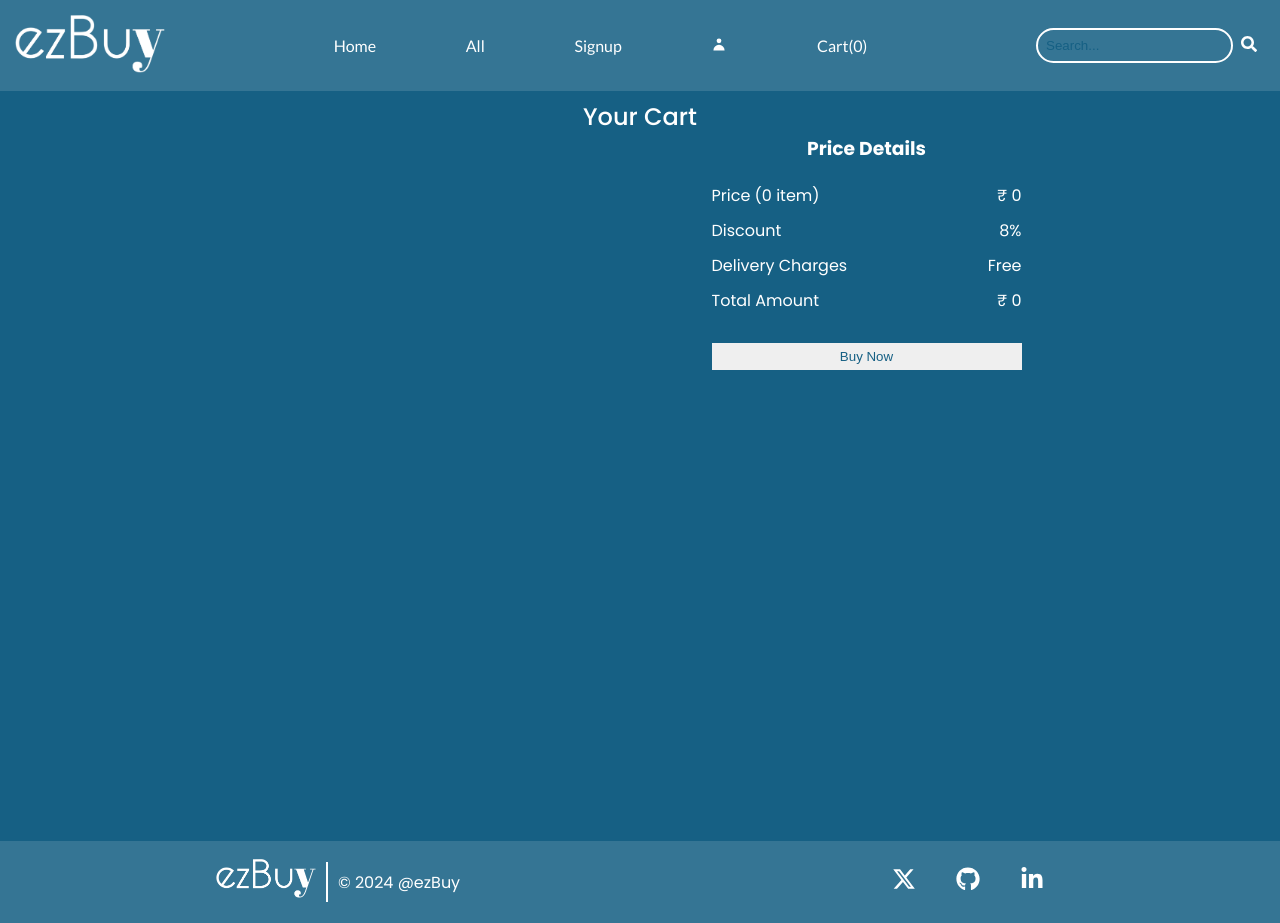
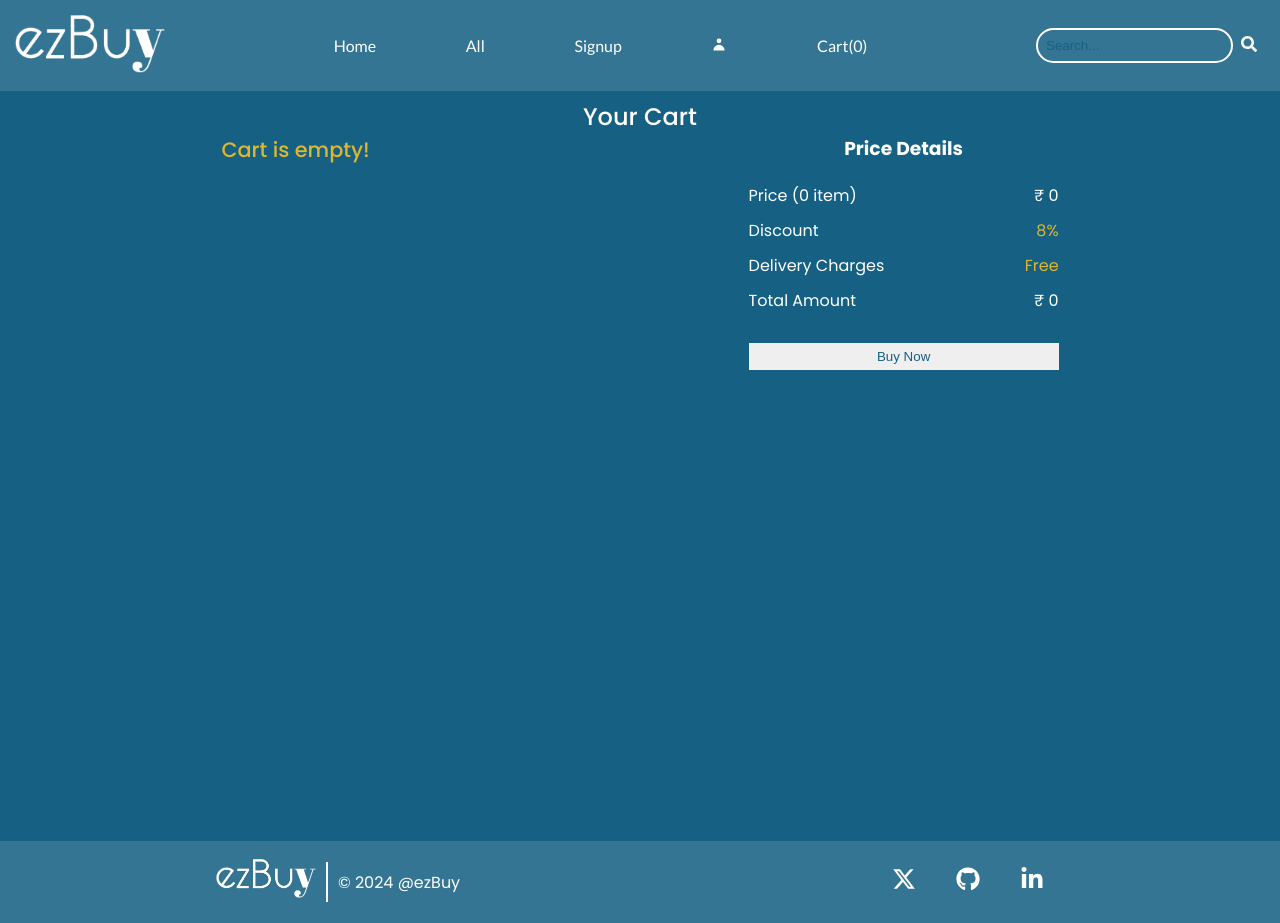
Before and after one commit to aruntutter/react-ecommerce-crud-app, a React (Vite) app: page /cart in a window 1280 px wide. Built offline with nearby package versions, Linux system fonts and the light colour scheme; no server answers; the database is empty.

Commit message:
cart functionality added

```diff
--- a/src/pages/cart/CartPage.css
+++ b/src/pages/cart/CartPage.css
@@ -45,22 +45,6 @@
   border-radius: 8px;
 }
 
-.cart-product-details div span {
-  margin-left: 10px;
-}
-
-.cart-product-details div span:nth-child(2) {
-  margin-left: 10px;
-  color: #ddb72d;
-  font-size: 0.9rem;
-}
-
-.cart-product-details div del {
-  margin-right: 10px;
-  color: #ccc;
-  font-size: 0.8rem;
-}
-
 .cart-action {
   width: 200px;
   display: flex;
@@ -89,6 +73,11 @@
   cursor: default;
 }
 
+.cart-empty {
+  font-size: 1.3rem;
+  color: #ddb72d;
+}
+
 /* price Details */
 .pricing {
   text-align: center;
@@ -110,6 +99,12 @@
   flex-direction: row;
   justify-content: space-between;
 }
+
+.discount p:nth-child(2),
+.delivery p:nth-child(2) {
+  color: #ddb72d;
+}
+
 
 .cart-buy-now-btn button {
   width: 310px;
--- a/src/pages/cart/CartPage.jsx
+++ b/src/pages/cart/CartPage.jsx
@@ -9,45 +9,6 @@ import {
 } from "../../redux/cartSlice";
 import toast from "react-hot-toast";
 import { useEffect } from "react";
-
-// const products = [
-//   {
-//     id: 1,
-//     name: "Nike Air Force 1 07 LV8",
-//     href: "#",
-//     price: "₹47,199",
-//     originalPrice: "₹48,900",
-//     discount: "5% Off",
-//     color: "Orange",
-//     size: "8 UK",
-//     imageSrc:
-//       "https://static.nike.com/a/images/c_limit,w_592,f_auto/t_product_v1/54a510de-a406-41b2-8d62-7f8c587c9a7e/air-force-1-07-lv8-shoes-9KwrSk.png",
-//   },
-//   {
-//     id: 2,
-//     name: "Nike Blazer Low 77 SE",
-//     href: "#",
-//     price: "₹1,549",
-//     originalPrice: "₹2,499",
-//     discount: "38% off",
-//     color: "White",
-//     leadTime: "3-4 weeks",
-//     size: "8 UK",
-//     imageSrc:
-//       "https://static.nike.com/a/images/c_limit,w_592,f_auto/t_product_v1/e48d6035-bd8a-4747-9fa1-04ea596bb074/blazer-low-77-se-shoes-0w2HHV.png",
-//   },
-//   {
-//     id: 3,
-//     name: "Nike Air Max 90",
-//     href: "#",
-//     price: "₹2219 ",
-//     originalPrice: "₹999",
-//     discount: "78% off",
-//     color: "Black",
-//     imageSrc:
-//       "https://static.nike.com/a/images/c_limit,w_592,f_auto/t_product_v1/fd17b420-b388-4c8a-aaaa-e0a98ddf175f/dunk-high-retro-shoe-DdRmMZ.png",
-//   },
-// ];
 
 const CartPage = () => {
   const cartItems = useSelector((state) => state.cart);
@@ -95,6 +56,8 @@ const CartPage = () => {
           <div className="cart-products-list-price">
             <div className="cart-all-products">
               {/* Single Product */}
+              {cartItems.length > 0 ? (
+                <>
                   {cartItems.map((item, index) => {
                     const {
                       id,
@@ -150,6 +113,10 @@ const CartPage = () => {
                       </div>
                     );
                   })}
+                </>
+              ) : (
+                <h2 className="cart-empty">Cart is empty!</h2>
+              )}
             </div>
             {/* Pricing */}
             <div className="cart-pricing">
```
Lines whose indentation alone changed are shown as unchanged.
